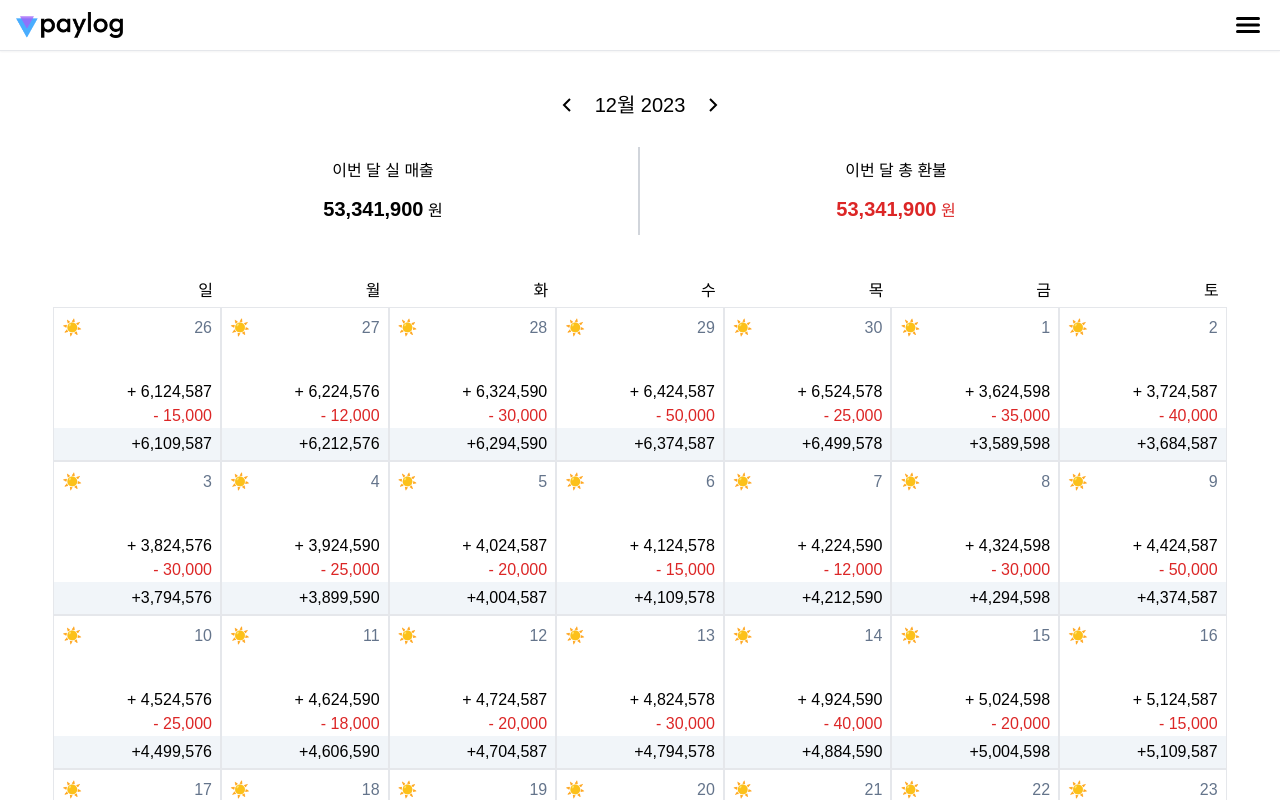
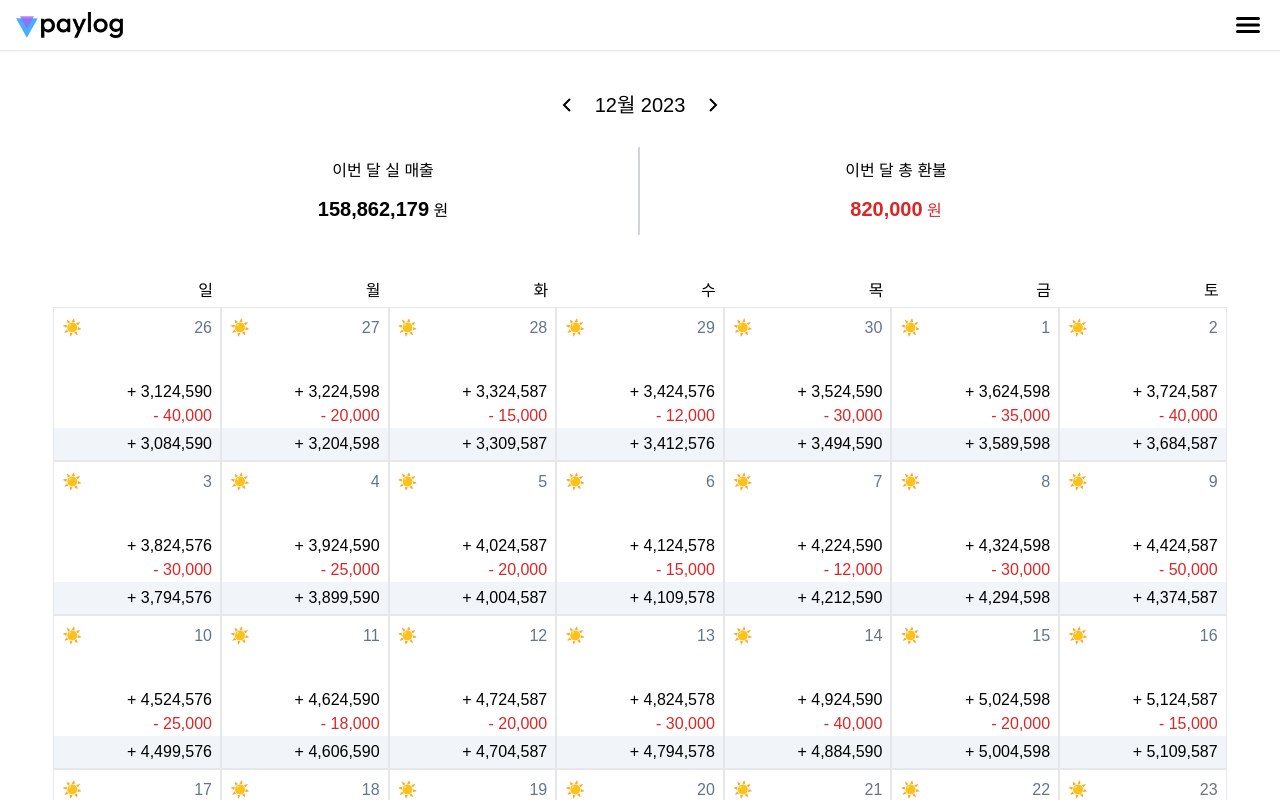
Before and after one commit to seyoung97/paylog_front, a React (Vite) app: page / in a window 1280 px wide. Shown: the top 800 px of the page. Built offline with nearby package versions, Linux system fonts and the light colour scheme.

Commit message:
Feat KAN-15: calendar Date 일일 매출 데이터 바인딩

```diff
--- a/public/data/revenueCalendarData.json
+++ b/public/data/revenueCalendarData.json
@@ -5,32 +5,32 @@
         {
           "date": "Wed Nov 1 2023 21:00:00",
           "daily_sales": 1324567,
-          "dail_refund": 30000
+          "daily_refund": 30000
         },
         {
           "date": "Thu Nov 2 2023 21:00:00",
           "daily_sales": 1224547,
-          "dail_refund": 10000
+          "daily_refund": 10000
         },
         {
           "date": "Fri Nov 3 2023 21:00:00",
           "daily_sales": 1324567,
-          "dail_refund": 12000
+          "daily_refund": 12000
         },
         {
           "date": "Sat Nov 4 2023 21:00:00",
           "daily_sales": 2024567,
-          "dail_refund": 150000
+          "daily_refund": 150000
         },
         {
           "date": "Sun Nov 5 2023 21:00:00",
           "daily_sales": 2124567,
-          "dail_refund": 156000
+          "daily_refund": 156000
         },
         {
           "date": "Mon Nov 6 2023 21:00:00",
           "daily_sales": 1124507,
-          "dail_refund": 0
+          "daily_refund": 0
         },
         {
           "date": "Tue Nov 7 2023 21:00:00",
--- a/src/components/CalendarDate.tsx
+++ b/src/components/CalendarDate.tsx
@@ -14,13 +14,23 @@ export default function CalendarDate({ date, dailyRevenueData }: Props) {
         <div className="text-slate-500">{format(date, "d")}</div>
       </div>
       <div className="flex flex-col items-end mt-10 pr-2">
-        <div>{`+ ${dailyRevenueData?.daily_sales?.toLocaleString()}`}</div>
-        <div className="text-red-600">{`- ${dailyRevenueData?.daily_refund?.toLocaleString()}`}</div>
+        <div>{`+ ${
+          dailyRevenueData ? dailyRevenueData?.daily_sales?.toLocaleString() : 0
+        }`}</div>
+        <div className="text-red-600">{`- ${
+          dailyRevenueData
+            ? dailyRevenueData?.daily_refund?.toLocaleString()
+            : 0
+        }`}</div>
       </div>
       <div className="flex justify-end w-full py-1 pr-2 bg-slate-100 ">
-        {`+${(
-          dailyRevenueData?.daily_sales - dailyRevenueData?.daily_refund
-        ).toLocaleString()}`}
+        {`+ ${
+          dailyRevenueData
+            ? (
+                dailyRevenueData?.daily_sales - dailyRevenueData?.daily_refund
+              ).toLocaleString()
+            : 0
+        }`}
       </div>
     </div>
   );
--- a/src/components/CalendarGrid.tsx
+++ b/src/components/CalendarGrid.tsx
@@ -6,16 +6,9 @@ import { RevenueData } from "../type";
 type Props = {
   getMonthDays: () => Date[];
   revenueData: RevenueData;
-  selectorMonth: string;
-  selectorYear: string;
 };
 
-export default function CalendarGrid({
-  getMonthDays,
-  revenueData,
-  selectorMonth,
-  selectorYear,
-}: Props) {
+export default function CalendarGrid({ getMonthDays, revenueData }: Props) {
   const dayLabel = ["일", "월", "화", "수", "목", "금", "토"];
 
   return (
@@ -33,9 +26,9 @@ export default function CalendarGrid({
             <CalendarDate
               date={date}
               dailyRevenueData={
-                revenueData?.data?.[selectorYear]?.[selectorMonth]?.[
-                  Number(format(date, "d")) - 1
-                ] ?? 0
+                revenueData?.data?.[format(date, "yyy")]?.[
+                  format(date, "MMM")
+                ]?.[Number(format(date, "d")) - 1] ?? 0
               }
             />
           </li>
--- a/src/components/CurrentMonthSales.tsx
+++ b/src/components/CurrentMonthSales.tsx
@@ -1,8 +1,9 @@
 type Props = {
   title: string;
+  total: string;
 };
 
-export default function CurrentMonthSales({ title }: Props) {
+export default function CurrentMonthSales({ title, total }: Props) {
   const fontColor = title === "이번 달 실 매출" ? "text-black" : "text-red-600";
   const brStyle =
     title === "이번 달 실 매출" ? "border-r-2 border-gray-300" : "";
@@ -11,7 +12,11 @@ export default function CurrentMonthSales({ title }: Props) {
     <div className={`flex flex-col items-center w-1/2 mt-7 py-3 ${brStyle}`}>
       <h3>{title}</h3>
       <div className="mt-3">
-        <span className={`text-xl font-bold ${fontColor}`}>53,341,900</span>
+        {total ? (
+          <span className={`text-xl font-bold ${fontColor}`}>{total}</span>
+        ) : (
+          <span className={`text-xl font-bold ${fontColor}`}>0</span>
+        )}
         <span className={` ${fontColor}`}> 원</span>
       </div>
     </div>
--- a/src/pages/RevenueCalendar.tsx
+++ b/src/pages/RevenueCalendar.tsx
@@ -17,13 +17,12 @@ import CurrentMonthSales from "../components/currentMonthSales";
 import CalendarGrid from "../components/CalendarGrid";
 
 import { fetchRevenueCalendarData } from "../assets/service/calendar";
+import { DailyData } from "../type";
 
 export default function RevenueCalendar() {
   const [currentMonth, setCurrentMonth] = useState(new Date());
-  console.log("currentMonth", currentMonth); // Tue Dec 12 2023 14:26:47 GMT+0900
 
   const { data } = useQuery("jsonData", fetchRevenueCalendarData);
-  if (data) console.log("calendar data", data.data["2023"]["Dec"]);
 
   const getMonthDays = (): Date[] => {
     const startDate = startOfWeek(startOfMonth(currentMonth));
@@ -39,7 +38,22 @@ export default function RevenueCalendar() {
     setCurrentMonth(addMonths(currentMonth, 1));
   };
 
-  console.log("format", format(currentMonth, "MMM"));
+  const totalRevenue = data?.data?.[format(currentMonth, "yyy")]?.[
+    format(currentMonth, "MMM")
+  ]
+    ?.reduce(function (acc: number, currentValue: DailyData) {
+      return acc + currentValue.daily_sales;
+    }, 0)
+    .toLocaleString();
+
+  const totalRefund = data?.data?.[format(currentMonth, "yyy")]?.[
+    format(currentMonth, "MMM")
+  ]
+    ?.reduce(function (acc: number, currentValue: DailyData) {
+      return acc + currentValue.daily_refund;
+    }, 0)
+    .toLocaleString();
+
   return (
     <div>
       <CalendarHeader
@@ -48,16 +62,11 @@ export default function RevenueCalendar() {
         onNextMonthClick={handleNextMonth}
       />
       <div className="flex w-4/5 m-auto">
-        <CurrentMonthSales title="이번 달 실 매출" />
-        <CurrentMonthSales title="이번 달 총 환불" />
+        <CurrentMonthSales title="이번 달 실 매출" total={totalRevenue} />
+        <CurrentMonthSales title="이번 달 총 환불" total={totalRefund} />
       </div>
       <div className="mt-10 mb-20">
-        <CalendarGrid
-          getMonthDays={getMonthDays}
-          revenueData={data}
-          selectorMonth={format(currentMonth, "MMM")}
-          selectorYear={format(currentMonth, "yyy")}
-        />
+        <CalendarGrid getMonthDays={getMonthDays} revenueData={data} />
       </div>
     </div>
   );
```
